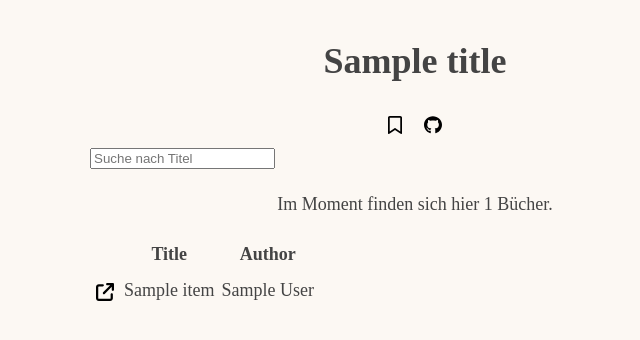
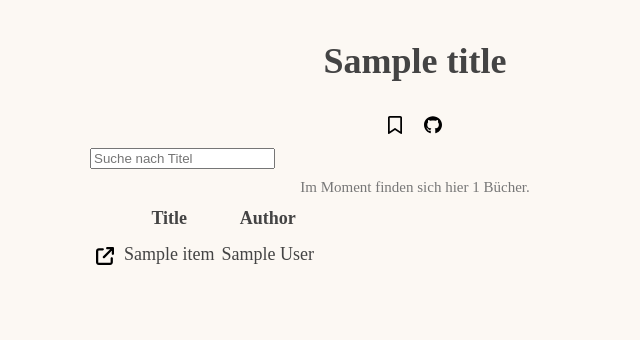
Before and after one commit to eneller/epub2go-web, a Django app: template src/epub2go_web/templates/index.html in a window 1280 px wide. Shown: the top 340 px of the page, without its empty margins (225-865 px from the left). Run offline with Django 5.2, Linux system fonts and the light colour scheme; the template is opened without the code that fills it: most values are stand-ins (such as "Sample title", 1, 10 or a date in 2020).

Commit message:
fix: bookmarklet

```diff
--- a/src/epub2go_web/static/styles.css
+++ b/src/epub2go_web/static/styles.css
@@ -22,6 +22,9 @@ body{
 header{
     text-align: center;
     justify-content: center;
+}
+small{
+    color: #777;
 }
 .searchbar{
     width: fit-content;
--- a/src/epub2go_web/templates/index.html
+++ b/src/epub2go_web/templates/index.html
@@ -11,7 +11,7 @@
     <header>
         <div>
         <h1>{{ title }}</h1>
-        <a href="javascript:void(window.open('{{ http_host }}/?t='+encodeURIComponent(window.location.toString())))" title="Als Lesezeichen speichern"><!--TODO fix domain part as variable-->
+        <a href="javascript:void(window.open('http://{{ http_host }}/?t=' + encodeURIComponent(window.location.toString())))" title="Als Lesezeichen speichern"><!--TODO fix domain part as variable-->
             <img src="{% static 'bookmark.svg' %}" alt="Bookmarklet" class="header-icon">
         </a>
         <a href="https://github.com/eneller/epub2go-web">
@@ -22,7 +22,7 @@
             <input type="search" id="searchInput" placeholder="Suche nach Titel" minlength="3">
             </form>
         </search>
-        <p>Im Moment finden sich hier {{ book_count }} Bücher. </p>
+        <small>Im Moment finden sich hier {{ book_count }} Bücher. </small>
     </header>
     <main>
         <!-- NOTE use dl here?-->
```
